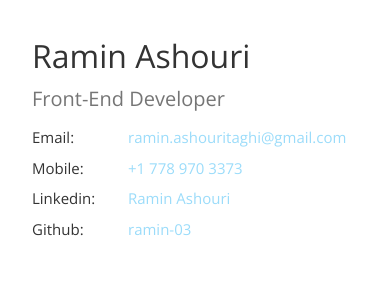
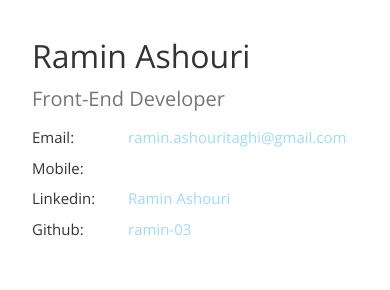
Before and after one commit to ramin-03/ramin-03.github.io, a Next.js app: page / in a window 390 px wide. Shown: the top 290 px of the page. Built offline with nearby package versions, Linux system fonts and the light colour scheme.

Commit message:
Removed Phone number

```diff
--- a/next.config.js
+++ b/next.config.js
@@ -2,6 +2,7 @@
 const nextConfig = {
   reactStrictMode: true,
   swcMinify: true,
+  distDir: "docs"
 }
 
 module.exports = nextConfig
--- a/src/components/GeneralInfoCard/index.tsx
+++ b/src/components/GeneralInfoCard/index.tsx
@@ -33,10 +33,14 @@ const GeneralInfoCard: FC<GeneralInfoCardProps> = ({ data }) => (
           <a href={`mailto:${data.email}`}>{data.email}</a>
         </dd>
 
-        <dt>{data.mobileLabel}</dt>
-        <dd>
-          <a href={`tel:${data.mobile}`}>{data.formattedMobile}</a>
-        </dd>
+        {process.env.NODE_ENV === 'development' && (
+          <>
+            <dt>{data.mobileLabel}</dt>
+            <dd>
+              <a href={`tel:${data.mobile}`}>{data.formattedMobile}</a>
+            </dd>
+          </>
+        )}
 
         <dt>{data.LinkedinLabel}</dt>
         <dd>
--- a/src/data/enData.tsx
+++ b/src/data/enData.tsx
@@ -7,11 +7,11 @@ export const data: DataModel = {
   },
   generalInfo: {
     fullName: 'Ramin Ashouri',
-    formattedMobile: '+1 778 970 3373',
+    formattedMobile: process.env.NEXT_PUBLIC_PHONE_NUMBER ?? "",
     emailLabel: 'Email',
     email: 'ramin.ashouritaghi@gmail.com',
     mobileLabel: 'Mobile',
-    mobile: '+17789703373',
+    mobile: (process.env.NEXT_PUBLIC_PHONE_NUMBER ?? "").replace(/\s/g, ""),
     LinkedinLabel: 'Linkedin',
     Linkedin: 'Ramin Ashouri',
     githubLabel: 'Github',
```
Also changed, not shown: 53 other files (tests, documents, lock files or other folders).
